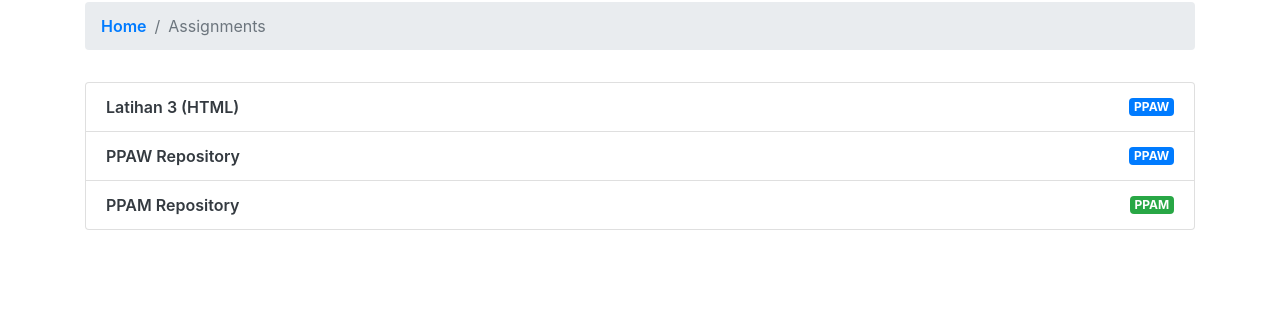
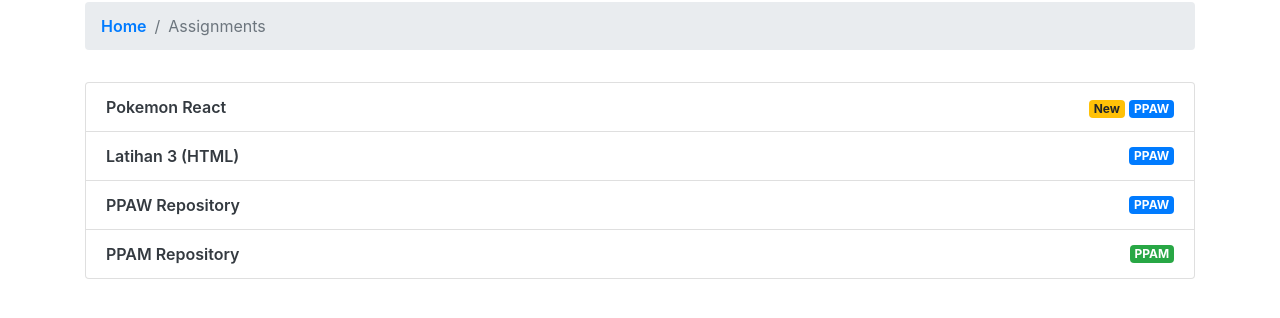
Before and after one commit to jaleisme/jaleisme.github.io, a plain HTML site: page assignment.html in a window 1280 px wide. Shown: the part 118-436 px from the top of the page. Drawn offline with nearby package versions, Linux system fonts and the light colour scheme.

Commit message:
Blank Test Fix 1

```diff
--- a/assignment.html
+++ b/assignment.html
@@ -36,6 +36,15 @@
             <div class="col-12">
                 <ul class="list-group">
                     <li class="list-group-item d-flex justify-content-between align-items-center">
+                        <a href="assignments/pokemon/public/index.html" target="_blank" class="tex-decoration-none text-dark" style="font-weight: 600;">
+                            Pokemon React
+                        </a>
+                        <div class="badge-wrapper">
+                            <span class="badge badge-warning">New</span>
+                            <span class="badge badge-primary">PPAW</span>
+                        </div>
+                    </li>
+                    <li class="list-group-item d-flex justify-content-between align-items-center">
                         <a href="assignments/latihan-3/index.html" target="_blank" class="tex-decoration-none text-dark" style="font-weight: 600;">
                             Latihan 3 (HTML)
                         </a>
```
Also changed, not shown: assignments/pokemon/src/components/Main.js (+4 -4 lines).
